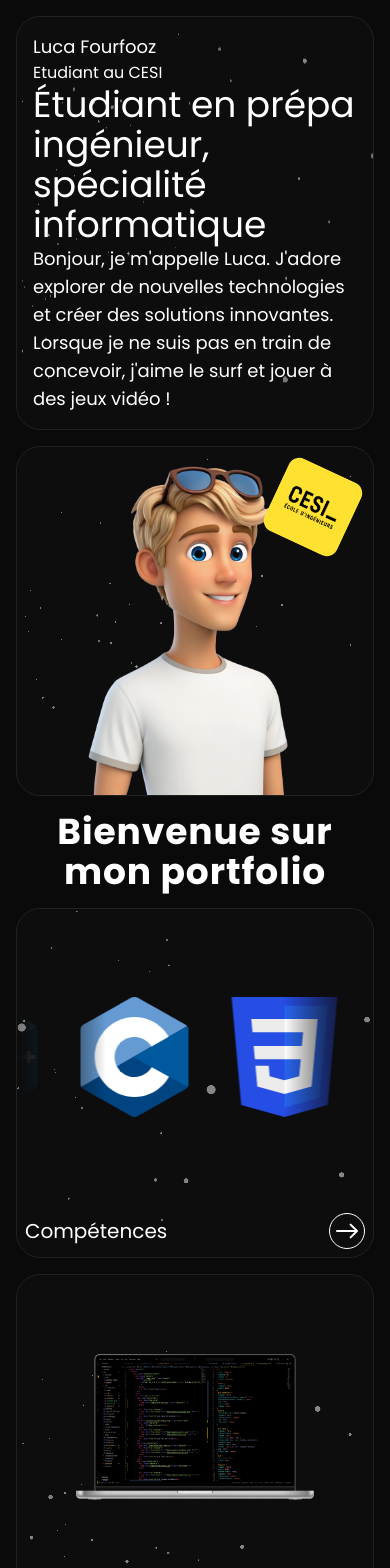
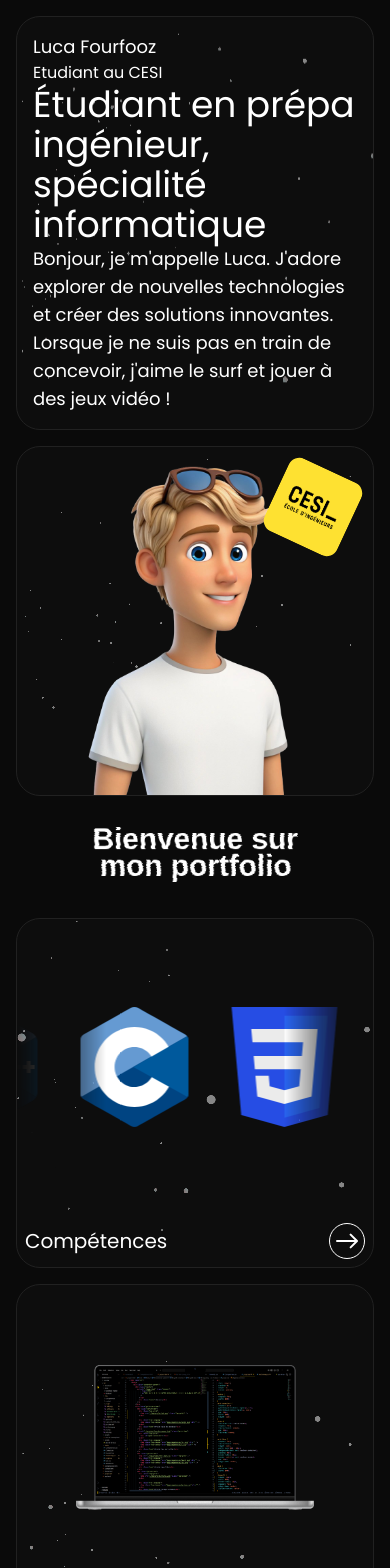
Before and after one commit to Lucacist/portfolio-react, a React (Vite) app: page / in a window 390 px wide. Shown: the top 1568 px of the page. Built offline with nearby package versions, Linux system fonts and the light colour scheme.

Commit message:
Restore FuzzyText with optimized parameters for mobile

```diff
--- a/src/components/Hero.jsx
+++ b/src/components/Hero.jsx
@@ -1,6 +1,7 @@
 import React, { useState } from "react";
 import Particles from "./Particles";
 import TechScroller from "./TechScroller";
+import FuzzyText from "./FuzzyText";
 
 const Hero = () => {
   const [enableHover, setEnableHover] = useState(true);
@@ -75,9 +76,17 @@ const Hero = () => {
         </div>
 
         <div className="w-full h-full flex items-center justify-center relative z-10 top-0 left-0 p-4">
-          <h1 className="text-[var(--couleur-texte)] text-4xl sm:text-5xl md:text-6xl lg:text-7xl font-bold tracking-wide">
+          <FuzzyText
+            baseIntensity={0.05}
+            hoverIntensity={0.2}
+            enableHover={enableHover}
+            fontSize="clamp(2.5rem, 10vw, 5rem)"
+            maxWidth="95vw"
+            textAlign="center"
+            fontWeight={700}
+          >
             Bienvenue sur mon portfolio
-          </h1>
+          </FuzzyText>
         </div>
 
         {/* Deuxième ligne */}
```
